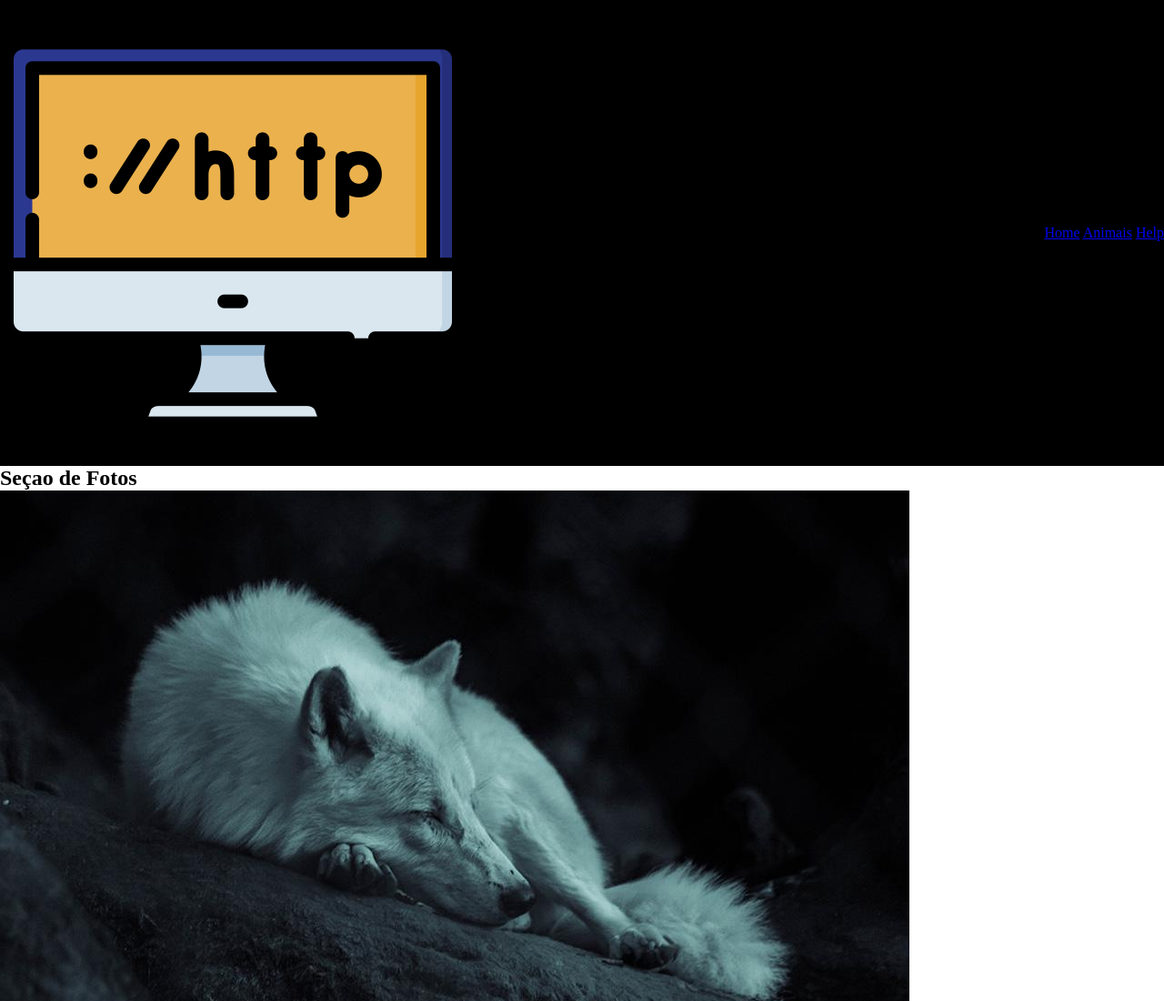
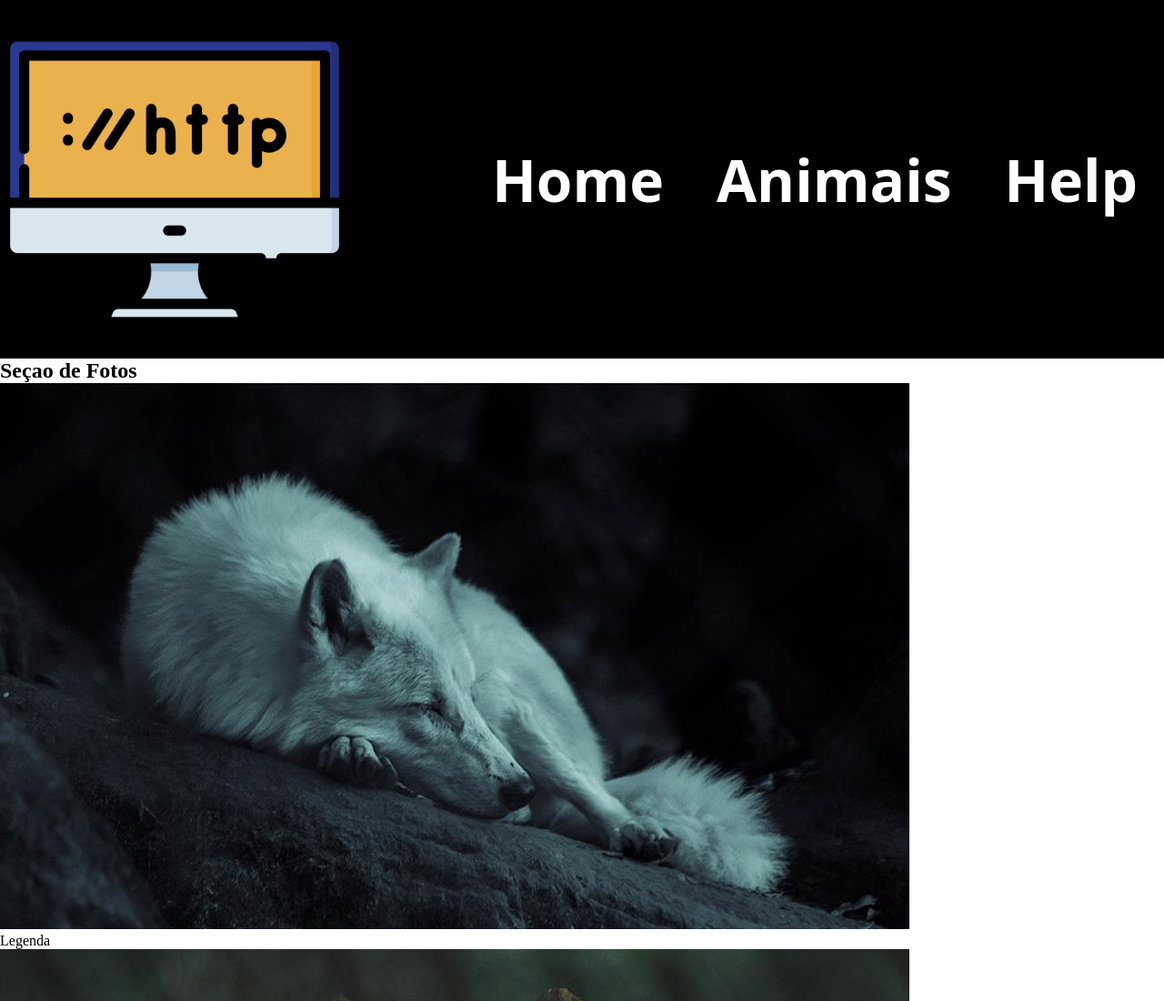
Before and after one commit to 1TDSS-2023/rm99988, a plain HTML site: page index.html in a window 1280 px wide. Shown: the top 1100 px of the page at 91% size. Drawn offline with Linux system fonts and the light colour scheme.

Commit message:
Cabecalho menu finalizado

```diff
--- a/css/estilo.css
+++ b/css/estilo.css
@@ -10,3 +10,32 @@
     flex-wrap: wrap;
     background-color: #000000;
 }
+
+.cabecalho nav{
+    display: flex;
+    justify-content: space-around;
+    flex-wrap: wrap;
+    width: 60%;
+    height:100%;
+}
+
+.cabecalho img{
+    max-width: 30%;
+    display: block;
+    width: 30%;
+}
+
+.cabecalho a{
+    text-decoration: none;
+    font-size: 4em;
+    font-family: system-ui, -apple-system, BlinkMacSystemFont, 'Segoe UI', Roboto, Oxygen, Ubuntu, Cantarell, 'Open Sans', 'Helvetica Neue', sans-serif;
+    font-weight: 700;
+    color: #fff;
+    padding:20% 0;
+    text-align: center;
+}
+
+.cabecalho a:hover{
+    background-color: #fff;
+    color: #000000;
+}
```
